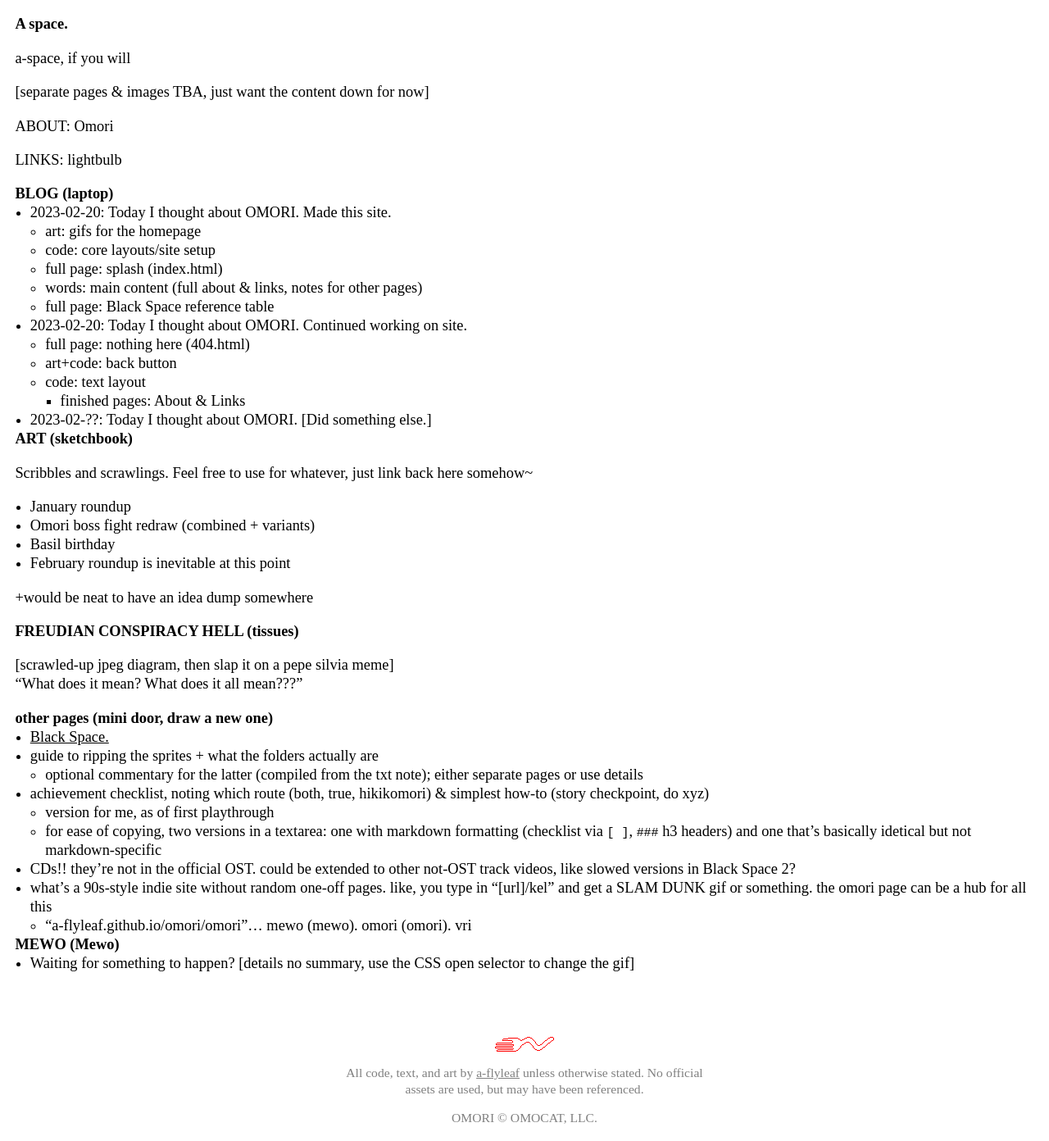
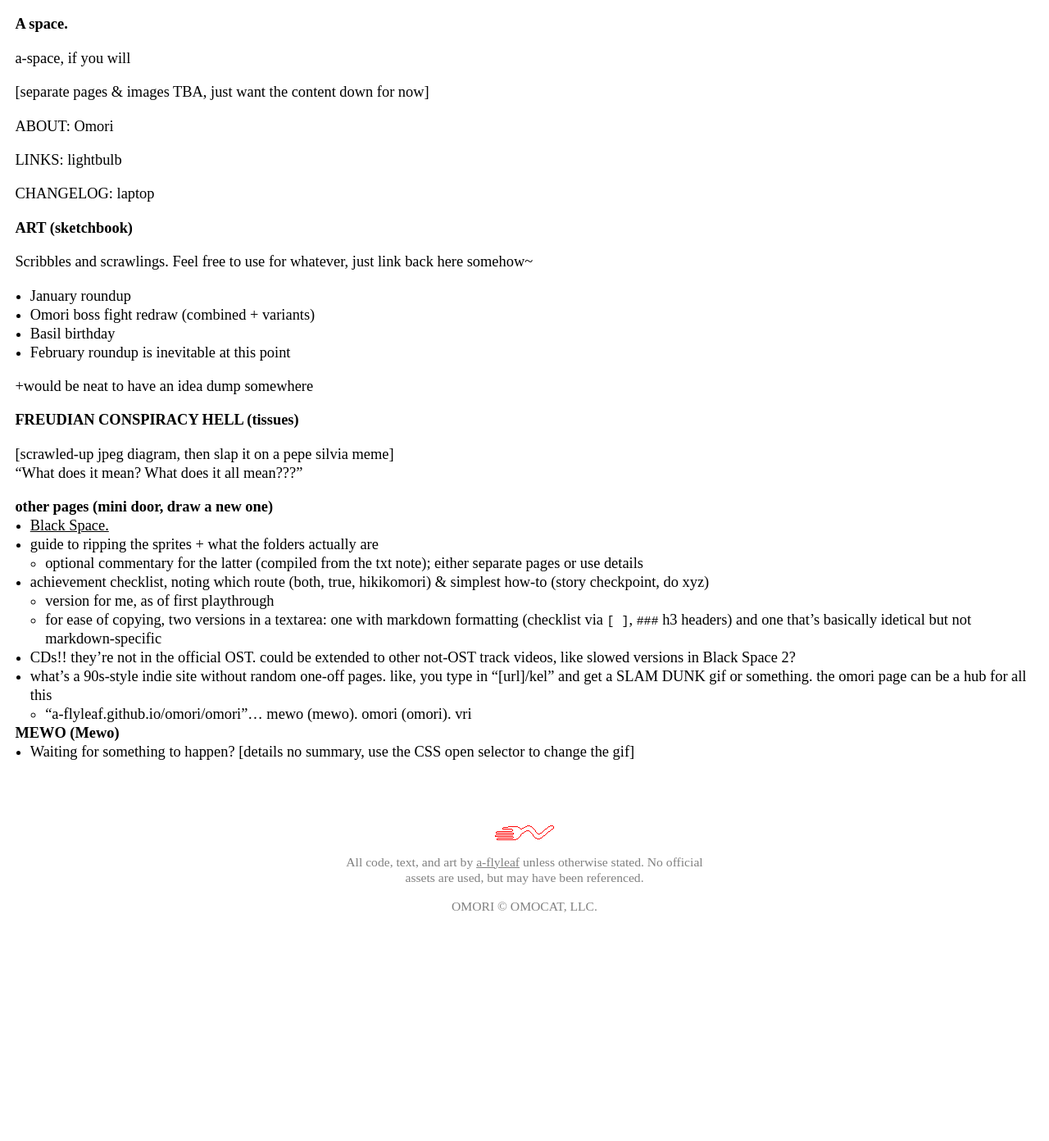
Before and after one commit to a-flyleaf/omori, a Jekyll site: the page built from a-space.md, in a window 1280 px wide. Shown: the whole page at 82% size. Built offline with Jekyll 4.4.1, drawn with Linux system fonts in a browser that asks for light colours; after the commit the page ends 1134 px from its top, so only the background shows below that.

Commit message:
Changelog page

```diff
--- a/a-space.md
+++ b/a-space.md
@@ -15,19 +15,7 @@
 
 LINKS: lightbulb
 
-# BLOG (laptop)
-- 2023-02-20: Today I thought about <i class="omo">Omori</i>. Made this site.
-	- art: gifs for the homepage
-	- code: core layouts/site setup
-	- full page: splash (index.html)
-	- words: main content (full about & links, notes for other pages)
-	- full page: Black Space reference table
-- 2023-02-20: Today I thought about <i class="omo">Omori</i>. Continued working on site.
-	- full page: nothing here (404.html)
-	- art+code: back button
-	- code: text layout
-		- finished pages: About & Links
-- 2023-02-??: Today I thought about <i class="omo">Omori</i>. [Did something else.]
+CHANGELOG: laptop
 
 # ART (sketchbook)
 Scribbles and scrawlings. Feel free to use for whatever, just link back here somehow~
```
Also changed, not shown: assets/img/bg-wall-1000.png (added), assets/img/bg-wall-500.png (added), changelog.md (added), 1 other file.
